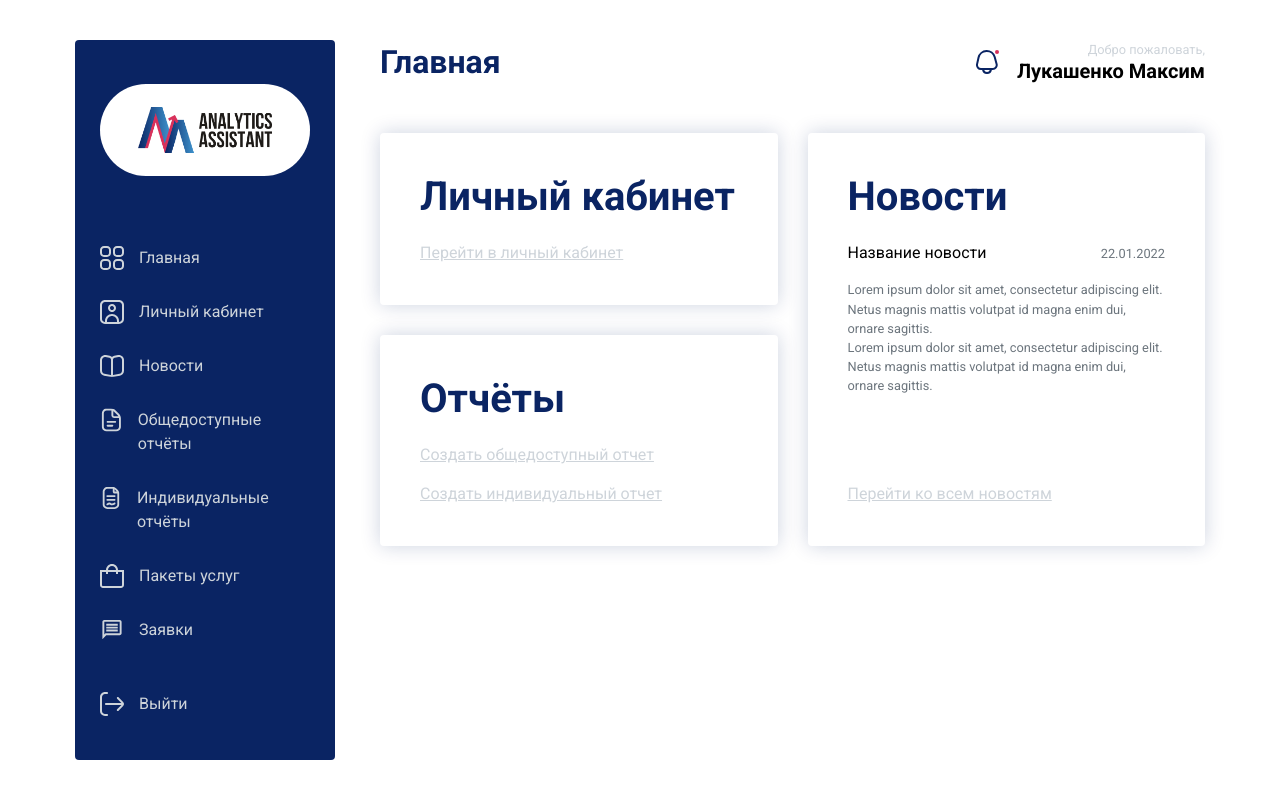
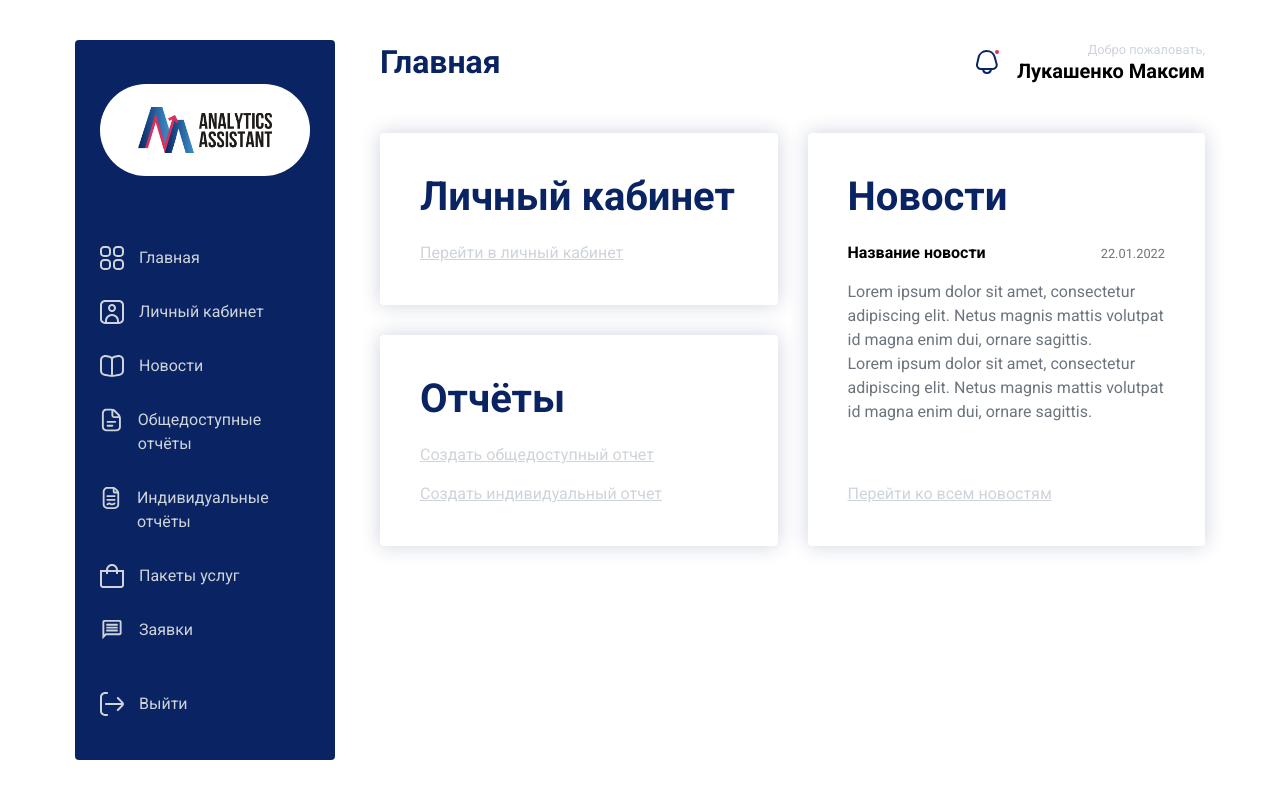
Before and after one commit to kasim876/analystic, a React (Create React App) app: page / in a window 1280 px wide. Built offline with nearby package versions, Linux system fonts and the light colour scheme.

Commit message:
edit news article

```diff
--- a/src/components/NewsArticle/NewsArticle.jsx
+++ b/src/components/NewsArticle/NewsArticle.jsx
@@ -7,7 +7,7 @@ const NewsArticle = (props) => {
         <h3 className={'text-md' + ' ' + styles.title}>{props.title}</h3>
         <time datetime={props.datetime} className={'text-xs' + ' ' + styles.date}>{props.date}</time>
       </header>
-      <p className={'text-xs' + ' ' + styles.text}>
+      <p className={'text-md' + ' ' + styles.text}>
         {props.children}
       </p>
     </article>
--- a/src/components/NewsArticle/NewsArticle.module.scss
+++ b/src/components/NewsArticle/NewsArticle.module.scss
@@ -7,10 +7,6 @@
   margin-bottom: rem(15px);
 }
 
-.title {
-  font-weight: 400;
-}
-
 .date {
   color: var(--dark-gray);
 }
```
